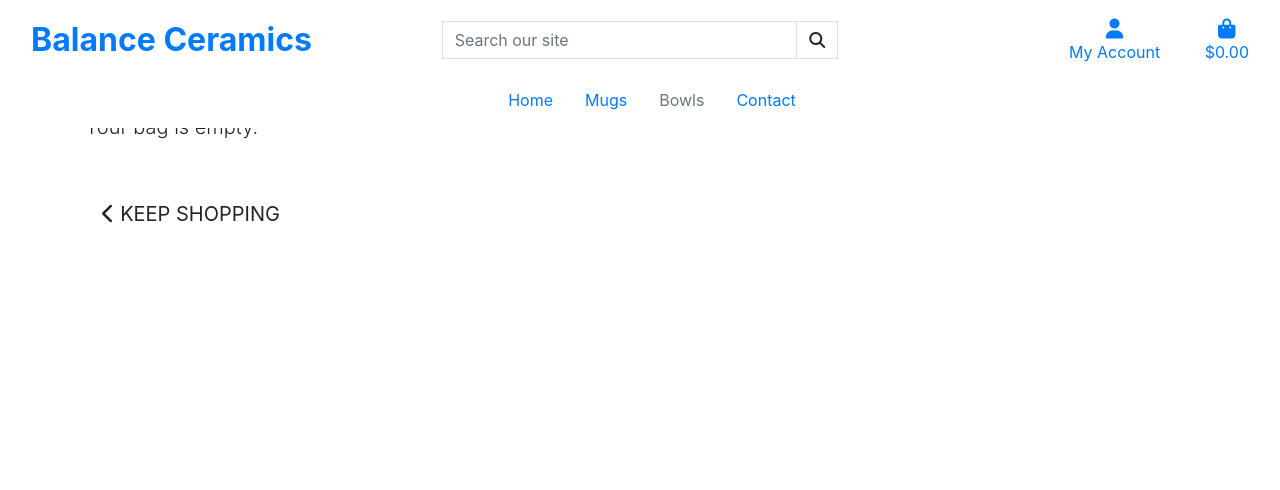
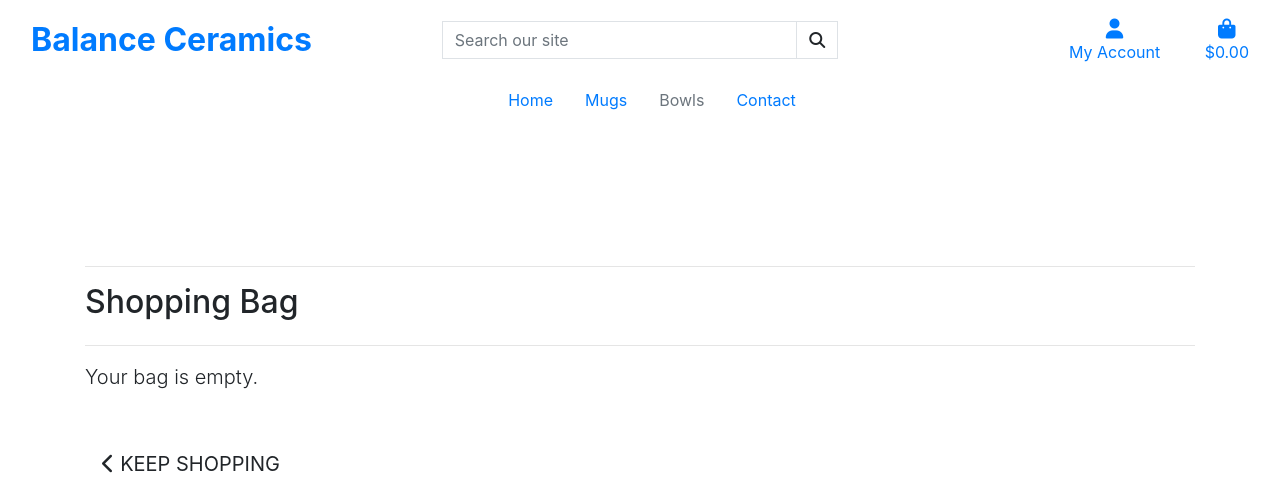
Before and after one commit to JJohnyy/balance-ceramics, a Django app: page /bag/ in a window 1280 px wide. Shown: the top 490 px of the page. Run offline with Django 3.2, Linux system fonts and the light colour scheme; some libraries are stand-ins or nearby versions.

Commit message:
base css bag css

```diff
--- a/static/css/bag/bag.css
+++ b/static/css/bag/bag.css
@@ -0,0 +1,3 @@
+.overlay {
+    margin-top: 250px;
+}
--- a/static/css/base.css
+++ b/static/css/base.css
@@ -2,6 +2,10 @@
 
 body {
     font-family: 'Roboto', sans-serif;
+}
+
+.overlay {
+    margin-top: 250px;
 }
 
 .login, .signup {
```
